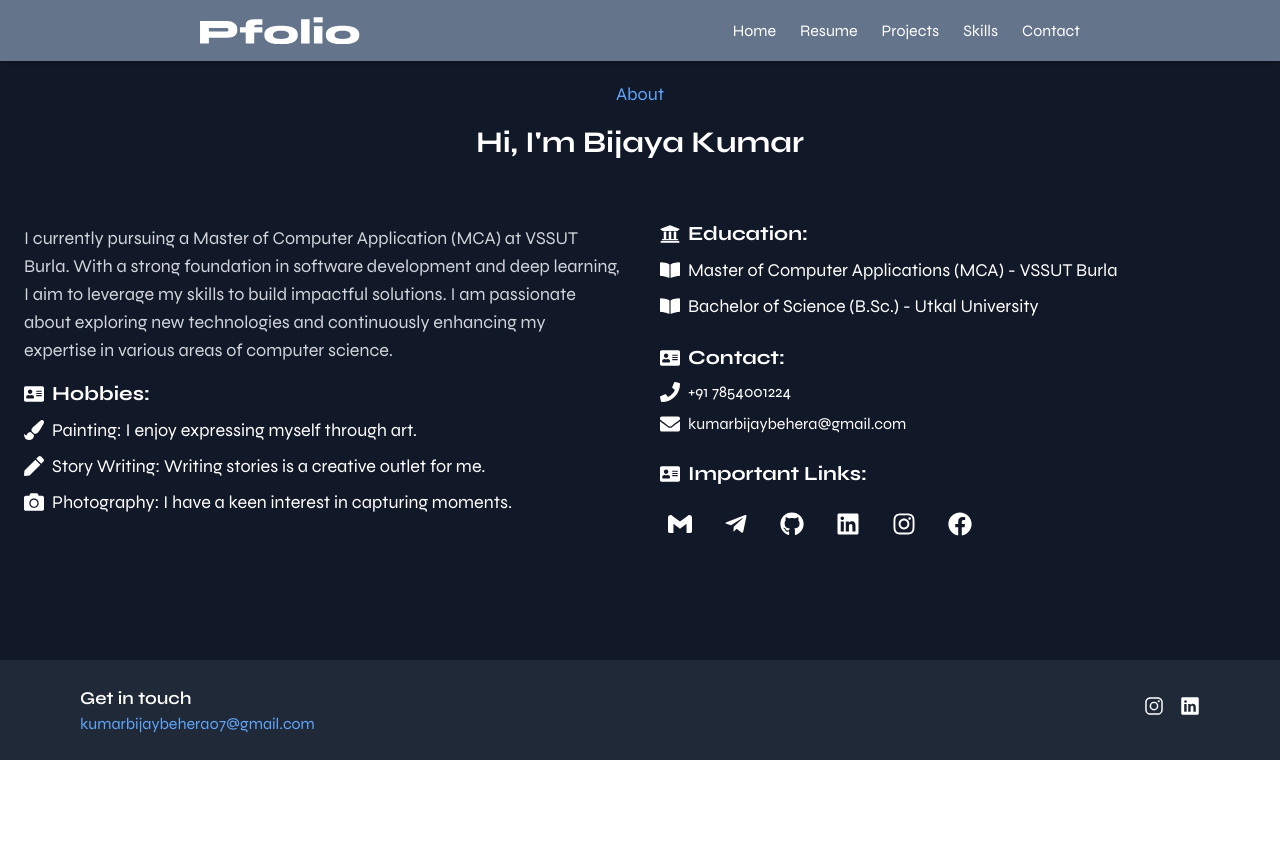
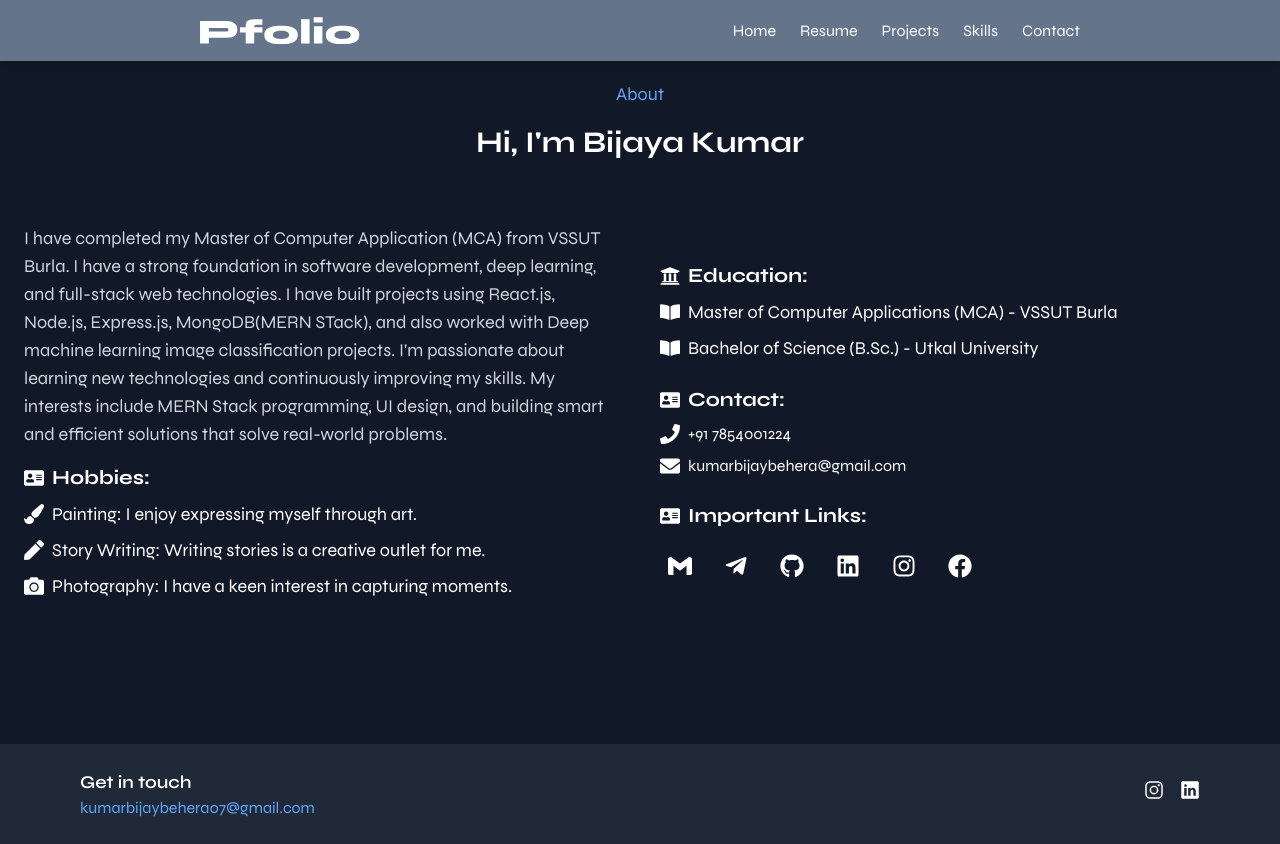
Before and after one commit to mrvijaykumar07/Portfolio, a React (Create React App) app: page /about in a window 1280 px wide. Before the commit the page ends 800 px from the top, so only its background shows below. Built offline with nearby package versions, Linux system fonts and the light colour scheme.

Commit message:
Bio Updated

```diff
--- a/src/Components/About.jsx
+++ b/src/Components/About.jsx
@@ -30,14 +30,9 @@ const About = () => {
       <div className="container mx-auto px-6 grid md:grid-cols-2 gap-10 items-center">
         {/* Profile Image */}
         <div className="flex justify-center flex-col py-10 justify-center ">
-
           {/* Personal Info */}
           <p className="text-lg text-gray-300 mb-4">
-            I currently pursuing a Master of Computer Application (MCA) at VSSUT
-            Burla. With a strong foundation in software development and deep
-            learning, I aim to leverage my skills to build impactful solutions.
-            I am passionate about exploring new technologies and continuously
-            enhancing my expertise in various areas of computer science.
+            I have completed my Master of Computer Application (MCA) from VSSUT Burla. I have a strong foundation in software development, deep learning, and full-stack web technologies. I have built projects using React.js, Node.js, Express.js, MongoDB(MERN STack), and also worked with Deep machine learning image classification projects. I'm passionate about learning new technologies and continuously improving my skills. My interests include MERN Stack programming, UI design, and building smart and efficient solutions that solve real-world problems.
           </p>
           {/* Hobbies */}
           <div className="mb-6 space-y-2">
@@ -110,7 +105,6 @@ const About = () => {
             </div>
           </div>
 
-
           {/* Social Media Links */}
           <div className="flex items-center gap-2">
             <FaAddressCard className="text-xl" />
```
